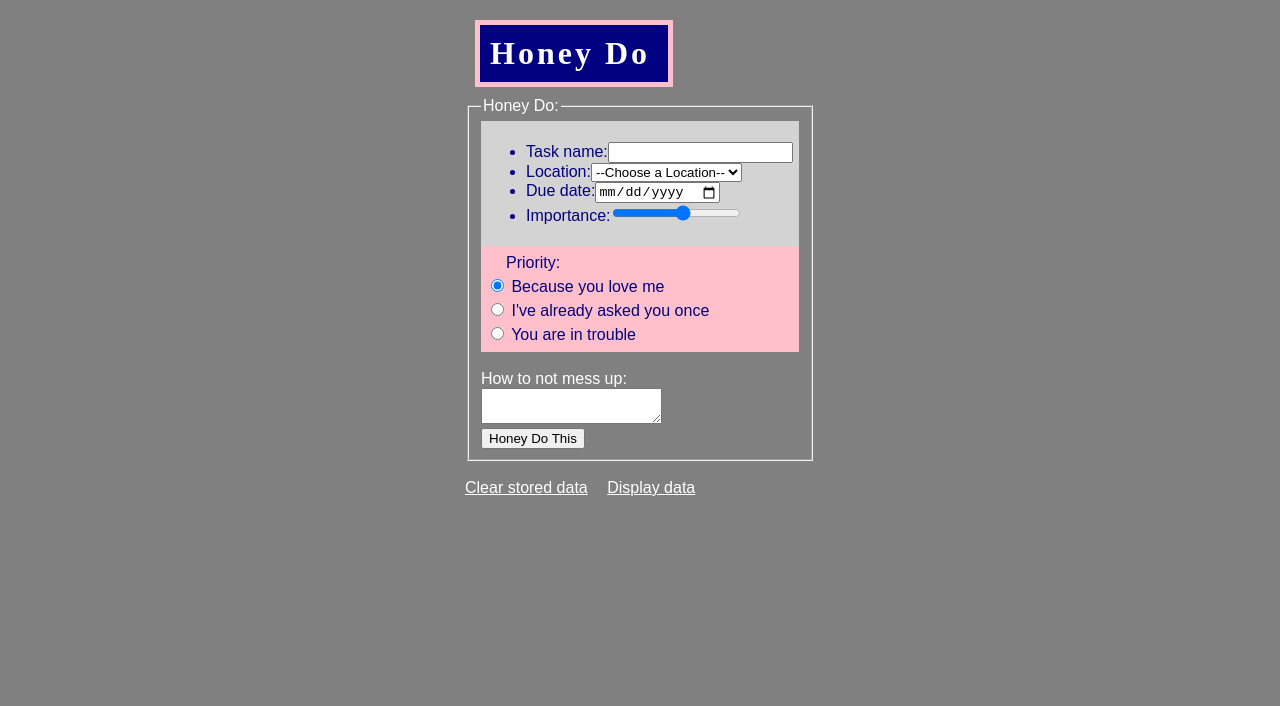
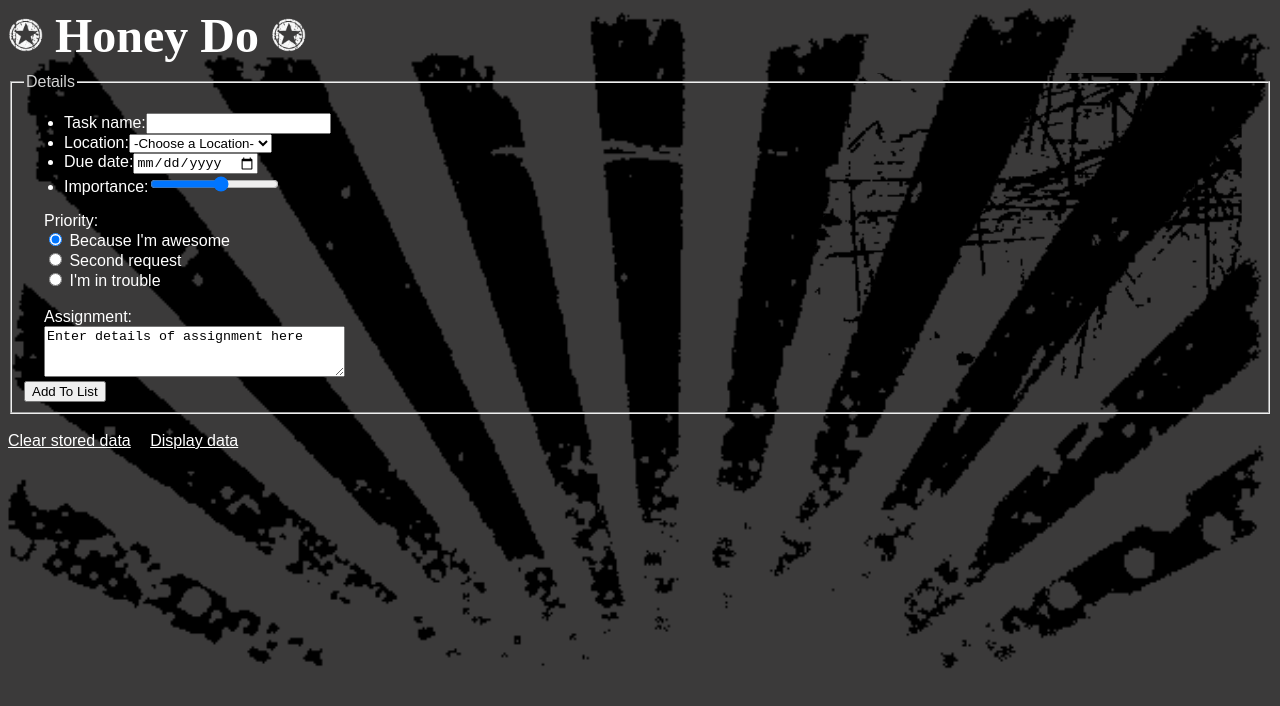
Before and after one commit to markblainefs/VFW_Project3, a plain HTML site: page additem.html in a window 1280 px wide. Drawn offline with Linux system fonts and the light colour scheme.

Commit message:
Added images and masculine descriptions

```diff
--- a/additem.html
+++ b/additem.html
@@ -1,5 +1,5 @@
 <!doctype html>
-<!--VFW Week 2: Web App Part 2-->
+<!--VFW Week 3: Web App Part 3-->
 <!--Mark A. Blaine - VFW 1207-->
 <html>
 	<head>
@@ -9,7 +9,7 @@
 		<meta name="keywords" content="list, to do, errands" />
 		<meta name="description" content="Form for Honey Do input" />
 		<meta name="robots" content="index, follow" />
-		<meta name="viewport" content="width=device-width" />
+		<meta name="viewport" content="user-scalable=no, width=device-width" />
 		<link rel="stylesheet" href="css/styles.css"
 
 		<!--Page title-->
@@ -17,15 +17,19 @@
 
 	</head>
 
-	<body>
+	<body onload="setTimeout(function() { window.scrollTo(0, 1) }, 100);">
 
 		<header>
-			<h1>Honey Do</h1>
+			<h1>
+				<img src="images/starCircle.gif" alt="Circle Star" height="35" width="35" />
+				Honey Do
+				<img src="images/starCircle.gif" alt="Circle Star" height="35" width="35" />
+			</h1>
 		</header>
 		<!--Form data-->
 		<form id="honeyForm" action="#" method ="post">
 			<fieldset>
-				<legend>Honey Do:</legend>
+				<legend>Details</legend>
 				<!--Text input-->
 				<div id="textFields">
 					<ul id="questions">
@@ -40,18 +44,18 @@
 				<!--Radio input-->
 				<div id="radios">
 					Priority:<br/>
-					<input type="radio" checked id="low" value="Because you love me" name="priority" /><label for="low"> Because you love me</label><br/>
-					<input type="radio" id="medium" value="I\'ve asked you once" name="priority" /><label for="medium"> I've already asked you once</label><br/>
-					<input type="radio" id="high" value="You\'re in trouble" name="priority" /><label for="high"> You are in trouble</label><br/>
-					<input type="hidden" id="forHoney" name="honey" value="Him" />
+					<input type="radio" checked id="low" value="Because I'm awesome" name="priority" /><label for="low"> Because I'm awesome</label><br/>
+					<input type="radio" id="medium" value="Second request" name="priority" /><label for="medium"> Second request</label><br/>
+					<input type="radio" id="high" value="I'm in trouble" name="priority" /><label for="high"> I'm in trouble</label><br/>
+					<input type="hidden" id="forHoney" name="honey" value="Me" />
 				</div>
 				<br/>
 				<!--Textarea input-->
 				<div id="instructions">
-					<label for="specialInstructions">How to not mess up:</label><br/>
-					<textarea id="specialInstructions"></textarea><br/>
-					<input type="submit" value="Honey Do This" id="submit"" /><br/>
+					<label for="specialInstructions">Assignment:</label><br/>
+					<textarea id="specialInstructions" rows="3" cols="35">Enter details of assignment here</textarea><br/>
 				</div>
+				<input type="submit" value="Add To List" id="submit" /><br/>
 			</fieldset>
 		</form>
 		<br/>
--- a/css/styles.css
+++ b/css/styles.css
@@ -1,86 +1,74 @@
 /*
 CSS for VFW 1207
 Mark A. Blaine
-12 July 2012
+July 2012
 */
 
 body {
 	font-family: Arial, Helvetica, sans-serif;
-	color: navy;
-	width: 350px;
-	margin: auto;
-	padding: 10px;
-	background: grey;
+	color: white;
+	background:url('../images/smallBurst.gif');
+	background-size: 100%;
+	background-repeat: no-repeat;
+	background-color:#3b3a3a;
 }
 
 header {
 	font-family: "Times New Roman", Times, serif;
+	font-size: x-large;
 }
 
 h1 {
-	letter-spacing: 3px;
-	padding: 10px;
-	color: white;
-	margin: 10px;
+/* 	padding: 10px; */
+	margin: 0 0 10px 0;
+/*
 	border: 5px solid pink;
 	background: navy;
-	width: 48%;
+*/
 }
 
 h2 {
-	color: pink;
-	font-weight: bold;
-	word-spacing: 3px;
 	text-transform: capitalize;
 }
 
 p {
-	color: pink;
 	font-weight: bold;
 }
 
 legend {
-	color: white;
+	color: lightgrey;
 }
 
 form {
-	background: grey;
+	background:url('../images/lines.gif');
+	background-size: 40%;
+	background-repeat: no-repeat;
+	background-position: bottom right
 }
 
-div#textFields {
-	padding: 5px;
-	background: lightgrey;
+#textfields {
+	padding: 0 0 0 0;
 }
 
-div#radios {
-	background: pink;
-	line-height: 150%;
-	padding: 5px;
-	color: navy;
-	text-indent: 20px;
+#radios {
+	padding-left: 20px;
 }
 
-div#instructions {
-	color: white;
+#instructions {
+	padding-left: 20px;
 }
 
-div#items ul{
-	color: pink;
-	list-style-type: decimal;
+#items ul{
+	list-style-image: url('../images/starBullet.png');
 	margin-bottom: 20px;
 }
 
-div#items ul ul{
+a {
 	color: white;
-	list-style-type: square;
-}
-
-a {
 	margin-right: 15px;
 	margin-bottom: 15px;
-	color: white;
 }
 
 a:hover {
-	color: pink;
+	color: red;
 }
--- a/js/main.js
+++ b/js/main.js
@@ -1,6 +1,6 @@
 //Mark A. Blaine
 //VFW 1207
-//JavaScript for Project 2
+//JavaScript for Project 3
 
 //Wait until DOM is ready
 window.addEventListener("DOMContentLoaded", function(){
@@ -75,7 +75,7 @@ window.addEventListener("DOMContentLoaded", function(){
 			item.importance	= ["Importance:", $('importance').value];
 			item.priority 	= ["Priority:", priorityValue];
 			item.honey 		= ["List for:", $('forHoney').value];
-			item.specialInstructions = ["How to not mess up:", $('specialInstructions').value];
+			item.specialInstructions = ["Details:", $('specialInstructions').value];
 		//Save data to local storage: Use Stringify to convert our object to a string.
 		localStorage.setItem(id, JSON.stringify(item));
 		alert("Honey Do Saved!");
@@ -84,7 +84,7 @@ window.addEventListener("DOMContentLoaded", function(){
 	function getData(){
 		toggleControls("on");
 		if (localStorage.length===0){
-			alert("There is nothing for the Honey to do");
+			alert("You don't have anything to do");
 		}
 		//Write data from local storage to the browser
 		var makeDiv = document.createElement('div');
@@ -126,7 +126,7 @@ window.addEventListener("DOMContentLoaded", function(){
 
 
 	//Variable defaults
-	var locations = ["--Choose a Location--", "Home", "Car", "Errand"],
+	var locations = ["-Choose a Location-", "Home", "Car", "Errand"],
 		priorityValue;
 
 	//Run the makeList function to create the location dropdown
```
Also changed, not shown: index.html (+11 -8 lines), images/lines.gif (added), images/smallBurst.gif (added), images/starBullet.png (added), images/starCircle.gif (added).
